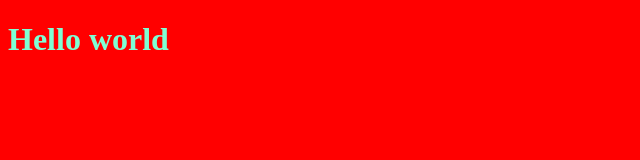
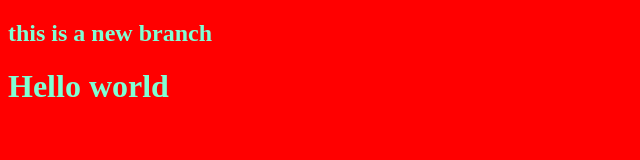
Before and after one commit to diofm/myproject, a plain HTML site: page index.html in a window 1280 px wide. Shown: the whole page, without its empty margins (0-640 px from the left). Drawn offline with Linux system fonts and the light colour scheme.

Commit message:
modify h2

```diff
--- a/index.html
+++ b/index.html
@@ -7,6 +7,7 @@
     <title>Document</title>
   </head>
   <body>
+    <h2>this is a new branch</h2>
     <h1>Hello world</h1>
     <script src="app.js"></script>
   </body>
```
